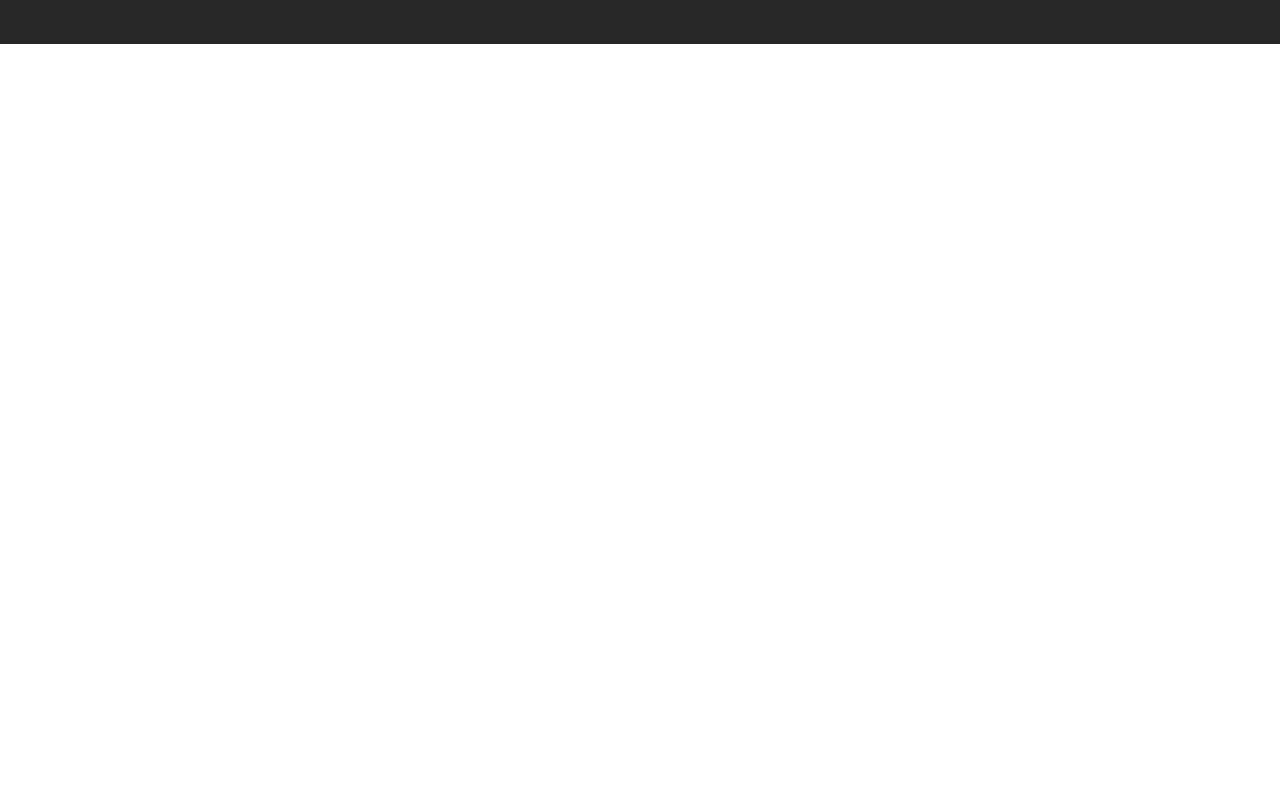
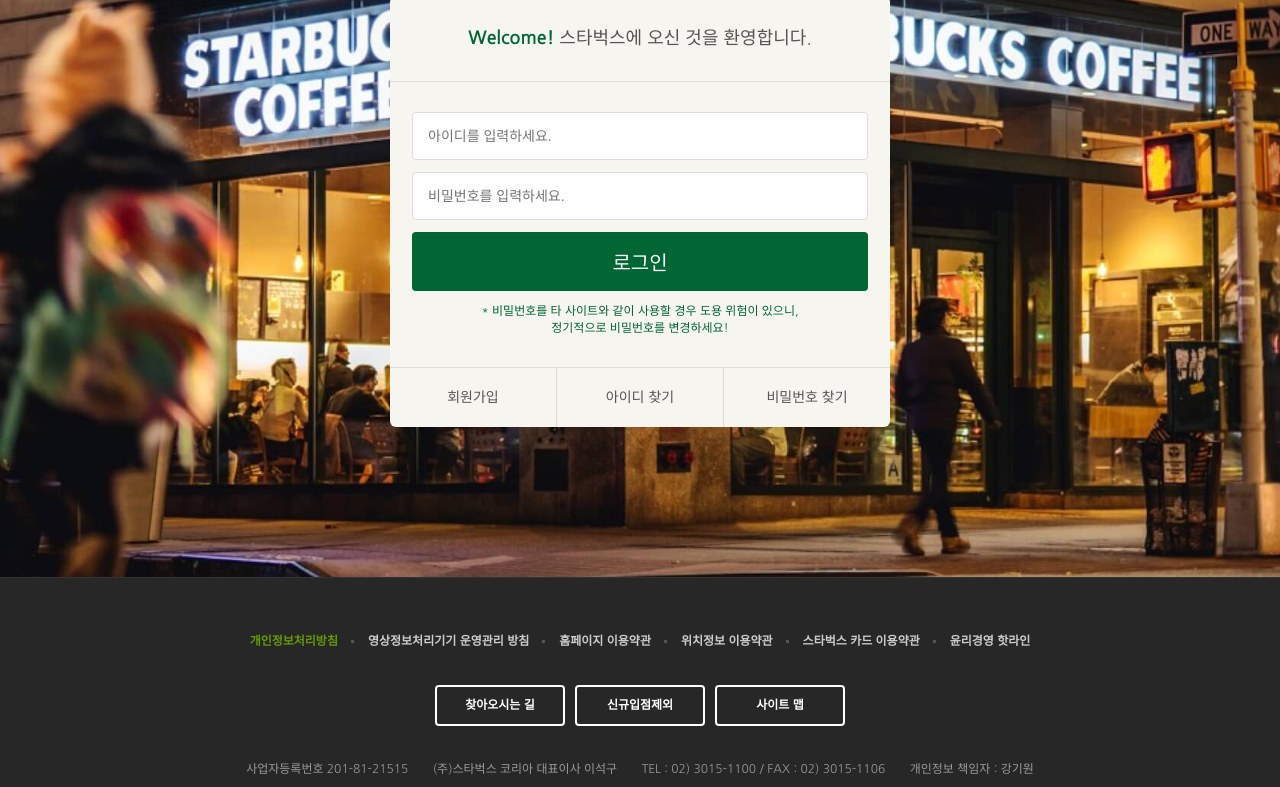
Before and after one commit to jeonyw85/starbucks, a plain HTML site: page signin/index.html in a window 1280 px wide. Shown: the part 290-1077 px from the top of the page. Before the commit the page ends 800 px from the top, so only its background shows below. Drawn offline with nearby package versions, Linux system fonts and the light colour scheme.

Commit message:
로그인 페이지 완성

```diff
--- /dev/null
+++ b/css/signin.css
@@ -0,0 +1,81 @@
+.signin {
+    margin-top: 120px;
+    padding:  100px 0 150px;
+    background-image: url("../images/signin_bg.jpg");
+    background-repeat: no-repeat;
+    background-position: center;
+    background-attachment: fixed;
+    background-size: cover;
+}
+.signin h1{
+    color: #fff;
+    font-size: 30px;
+    font-weight: 700;
+    text-align: center;
+    margin-bottom: 24px;
+}
+.signin__card{
+    width: 500px;
+    margin : 0 auto;
+    background-color: #f6f5f0;
+    border-radius: 6px;
+    box-shadow: 2px, 2px, 20px rgba(0, 0, 0, 0.3);
+    color: #555;
+}
+.signin__card h2{
+    padding: 30px;
+    font-size: 18px;
+    text-align:center;
+    border-bottom : 1px solid #ddd;
+}
+.signin__card h2 strong{
+    color:#006633;
+    font-weight: 700;
+}
+.signin__card form{
+    padding : 30px 22px;
+}
+
+.signin__card form input{
+    width: 100%;
+    margin-bottom: 12px;
+    padding: 15px;
+    border: 1px solid #ddd;
+    border-radius: 4px;
+    outline: none;
+    box-sizing: border-box;
+    font-size: 14px;
+}
+.signin__card form [type="submit"] {
+ background-color: #006633;
+ border: none;
+ color: #fff;
+ font-size : 20px;
+ cursor: pointer;
+}
+.signin__card form p{
+    font-size: 12px;
+    color: #006633;
+    text-align: center;
+}
+.signin__card .actions {
+    display: flex;
+    border-top: 1px solid #ddd;
+}
+.signin__card .actions a {
+    display: block;
+    flex-grow:1;
+    flex-basis: 0;
+    text-align: center;
+    padding: 20px;
+    color: #555;
+    font-size: 14px;
+    border-right: 1px solid #ddd;
+}
+
+.signin__card .actions a:last-child {
+    border-right: none;
+}
+.signin__card .actions a:hover{
+    text-decoration: underline;
+}
--- a/signin/index.html
+++ b/signin/index.html
@@ -28,7 +28,8 @@
     <link rel="stylesheet" href="https://fonts.googleapis.com/icon?family=Material+Icons" />
 
     <link rel="stylesheet" href="../css/common.css" />
-    <link rel="stylesheet" href="../css/main.css" />
+    <link rel="stylesheet" href="../css/signin.css" />
+
 
     <script defer src="../js/common.js"></script>
 </head>
@@ -366,7 +367,24 @@
     </header>
 
     <section class="signin">
-
+        <h1>로그인</h1>
+        <div class="signin__card">
+            <h2><strong>Welcome!</strong> 스타벅스에 오신 것을 환영합니다.</h2>
+            <form>
+                <input type="text" placeholder="아이디를 입력하세요." />
+                <input type="password" placeholder="비밀번호를 입력하세요." />
+                <input type="submit" value="로그인" />
+                <p>
+                    * 비밀번호를 타 사이트와 같이 사용할 경우 도용 위험이 있으니, <br />
+                    정기적으로 비밀번호를 변경하세요!
+                </p>
+            </form>
+            <div class="actions">
+                <a href="javascript:void(0)">회원가입</a>
+                <a href="javascript:void(0)">아이디 찾기</a>
+                <a href="javascript:void(0)">비밀번호 찾기</a>
+            </div>
+        </div>
     </section>
 
 
```
